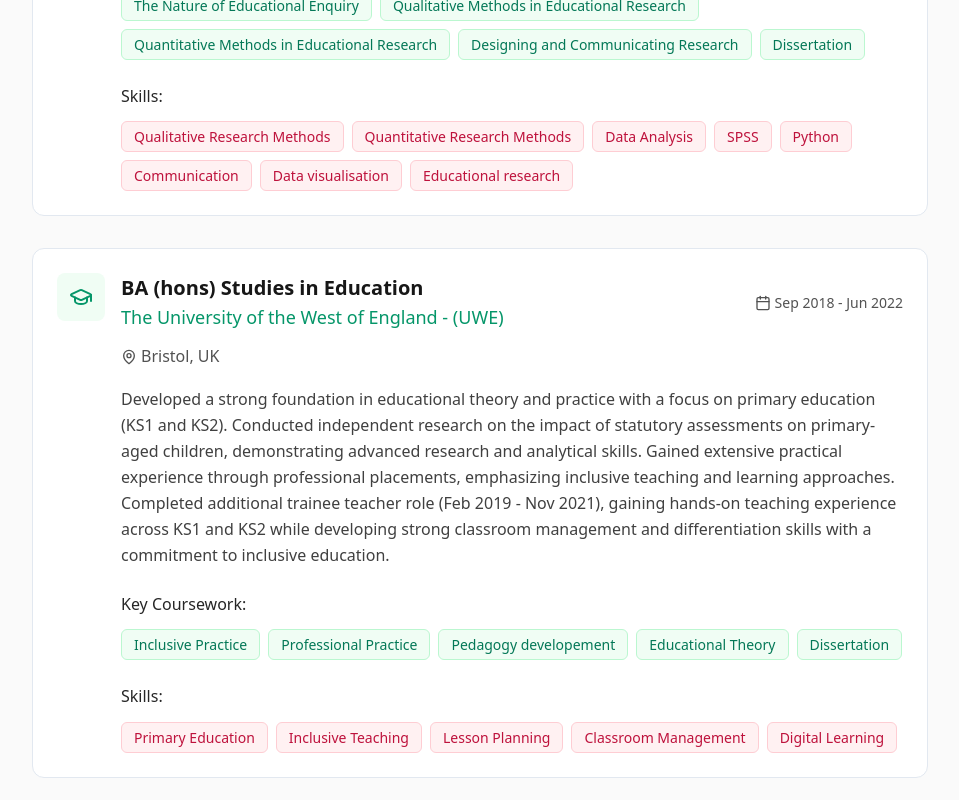
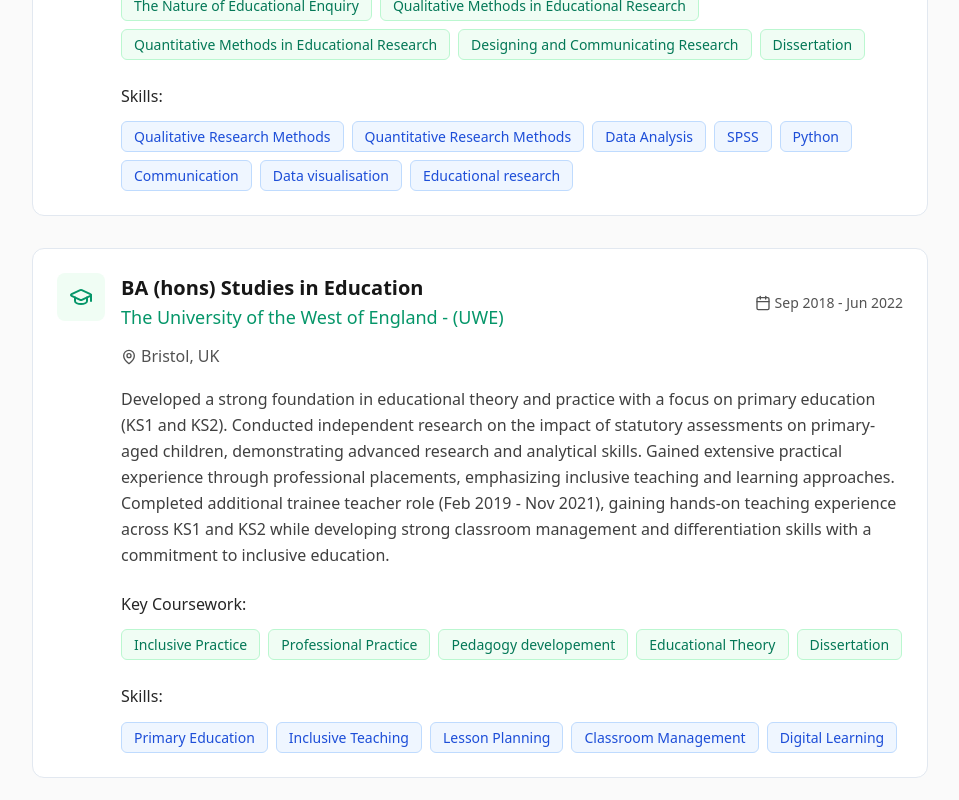
Before and after one commit to KMMOrganisation/Portfolio, a React (Vite) app: page / in a window 1280 px wide. Shown: the part 4960-5760 px from the top of the page, without its empty margins (272-1231 px from the left). Built offline with nearby package versions, Linux system fonts and the light colour scheme.

Commit message:
Adjusting skill colour in Education fields

```diff
--- a/src/components/Education.tsx
+++ b/src/components/Education.tsx
@@ -91,7 +91,7 @@ const Education: React.FC = () => {
                       {edu.skills.map((skill, skillIndex) => (
                         <span
                           key={skillIndex}
-                          className="px-3 py-1 bg-rose-50 text-rose-700 rounded-md text-sm font-medium border border-rose-200"
+                          className="px-3 py-1 bg-blue-50 text-blue-700 rounded-md text-sm font-medium border border-blue-200"
                         >
                           {skill}
                         </span>
```
